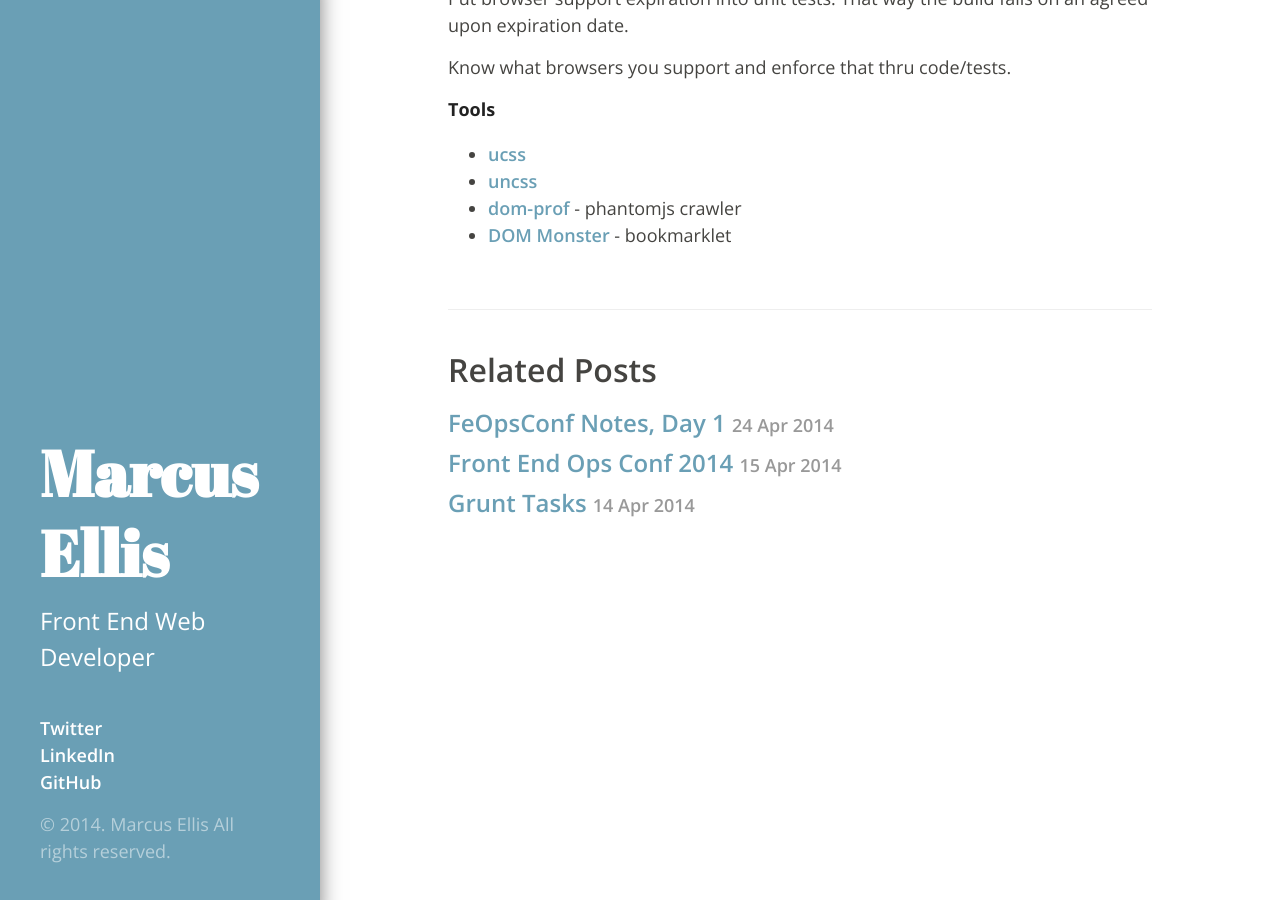
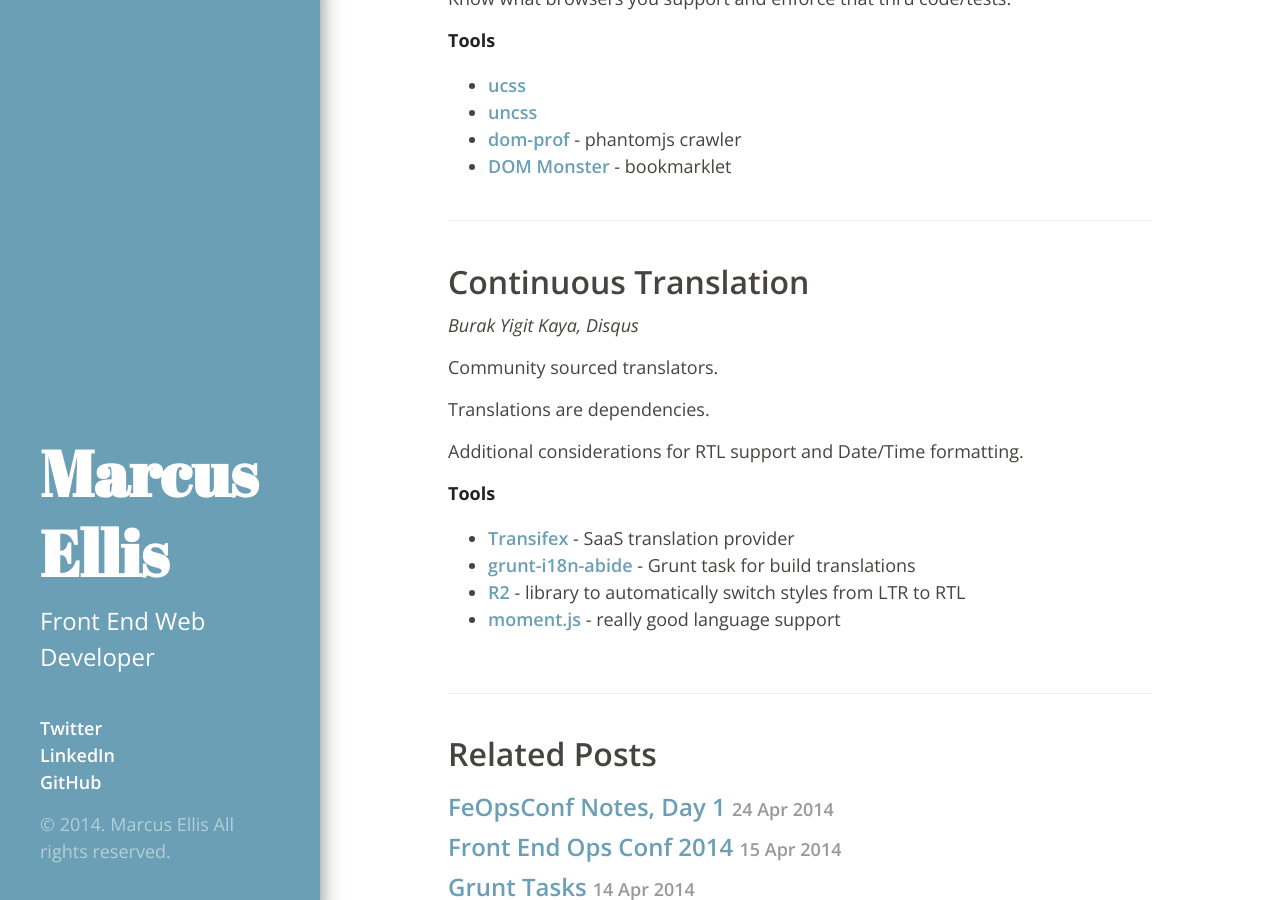
Before and after one commit to marcusellis05/marcusellis05.github.io, a Jekyll site: the page built from _posts/2014-04-25-feops-conf-day-2.md, in a window 1280 px wide and 900 px high, scrolled down 2202 px. Built offline with Jekyll 4.4.1, drawn with Linux system fonts in a browser that asks for light colours; Markdown is read by kramdown in place of the engine named in the settings; some of the changed text lies outside the part shown.

Commit message:
adding translation notes

```diff
--- a/_posts/2014-04-25-feops-conf-day-2.md
+++ b/_posts/2014-04-25-feops-conf-day-2.md
@@ -96,3 +92,22 @@ Know what browsers you support and enforce that thru code/tests.
 * [uncss](https://github.com/giakki/uncss)
 * [dom-prof](https://github.com/josh/dom-prof) - phantomjs crawler
 * [DOM Monster](http://mir.aculo.us/dom-monster/) - bookmarklet
+
+-----
+
+## Continuous Translation
+
+*Burak Yigit Kaya, Disqus*
+
+Community sourced translators.
+
+Translations are dependencies.
+
+Additional considerations for RTL support and Date/Time formatting.
+
+**Tools**
+
+* [Transifex](https://www.transifex.com/) - SaaS translation provider
+* [grunt-i18n-abide](https://github.com/mozilla/grunt-i18n-abide) - Grunt task for build translations
+* [R2](https://github.com/ded/R2) - library to automatically switch styles from LTR to RTL
+* [moment.js](http://momentjs.com/) - really good language support
```
Also changed, not shown: other parts of _posts/2014-04-25-feops-conf-day-2.md (+4 -8 lines).
